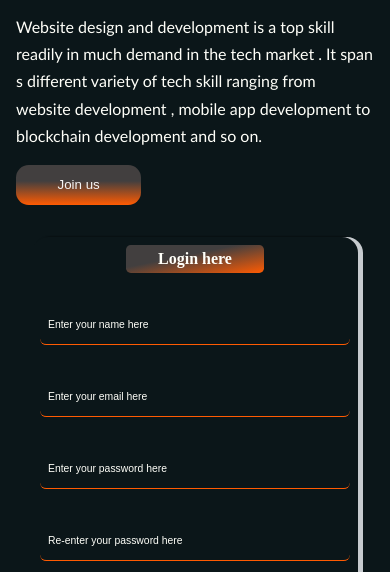
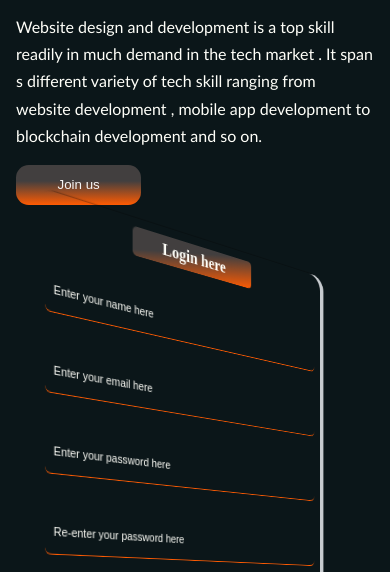
Before and after one commit to femi-wares/projectcss, a plain HTML site: page falytom/index.html in a window 390 px wide. Both pictures are taken after a click on the element 254 px from the left and 63 px from the top of the page. Shown: the part 272-844 px from the top of the page. Drawn offline with Linux system fonts and the light colour scheme.

Commit message:
Add files via upload
hamburger menu presumed to not be working was ammended

```diff
--- a/falytom/index.css
+++ b/falytom/index.css
@@ -171,6 +171,7 @@ main > .form {
   position: relative;
   margin: 0rem 1rem;
   color: var(--main-color);
+  perspective: 700px;
 }
 main > .form > form {
   display: flex;
@@ -184,8 +185,10 @@ main > .form > form {
   padding: 0.5rem;
   gap: 2rem;
   flex-direction: column;
+  transform-style: preserve-3d;
+  /* transition: all 0.6s ease; */
 }
-.form_intersect{
+.form_intersect {
   display: flex;
   transition: 0.6s all ease;
 }
@@ -253,7 +256,7 @@ main > .form > form > .sect-2 > h4 {
     box-shadow: var(--box-shadow);
     position: fixed;
     z-index: 1;
-    background-color:rgb(11, 22, 25);
+    background-color: rgb(11, 22, 25);
   }
   body > header > .responsive_nav_container .nav_show {
     display: flex;
--- a/falytom/index.html
+++ b/falytom/index.html
@@ -8,7 +8,7 @@
     <link rel="stylesheet" href="index.css">
 </head>
 
-<body>
+<body class="container">
 
     <header id="head">
         <div class="logo">
--- a/falytom/index.js
+++ b/falytom/index.js
@@ -20,3 +20,29 @@ function intersectionObserver() {
     }
 }
 window.addEventListener("onload", intersectionObserver);
+
+
+/*  3d animation aspect of the file */
+
+//calling the 3d animation stuff
+const formContainer = document.querySelector('.form');
+const form = document.querySelector('form');
+const container = document.querySelector('.container');
+
+//calling the event listener for the form container
+
+container.addEventListener('mousemove' , (e) =>{
+   let xAxis = (window.innerWidth / 2 - e.pageX) /20;
+   let yAxis = (window.innerHeight / 2 - e.pageY)/20;
+    form.style.transform = `rotateY(${xAxis}deg) rotateY(${yAxis}deg)`;
+} );
+//animate in
+container.addEventListener('mouseenter' , (e) =>{
+    form.style.transition='none';
+});
+
+//animate out
+container.addEventListener('mouseleave' , (e) =>{
+    form.style.transition='all 0.6s ease';
+    form.style.transform =`rotateY(0deg) rotatex(0deg)`;
+});
```
